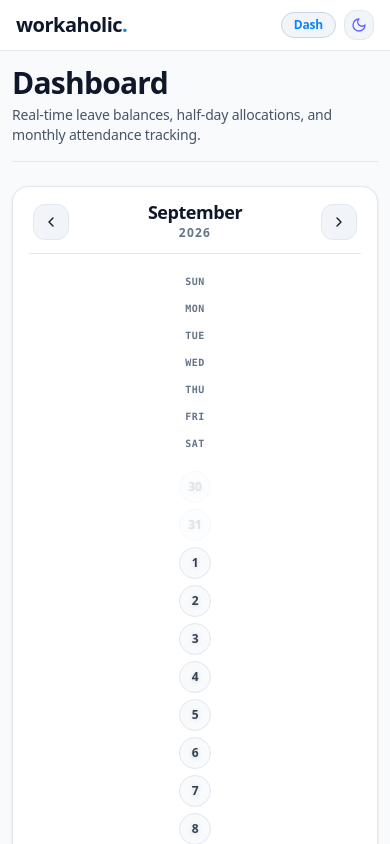
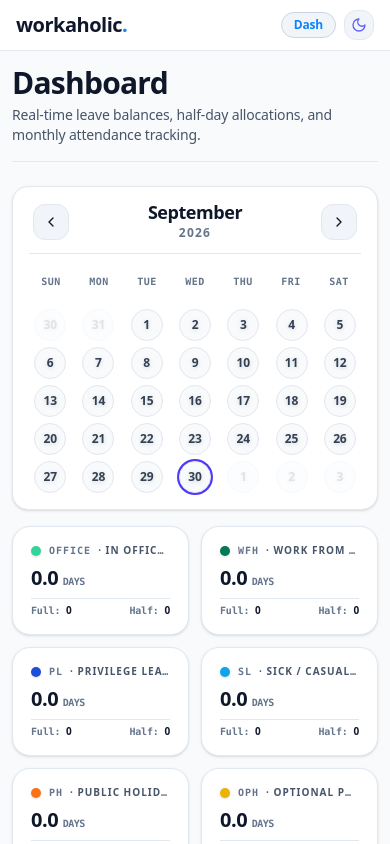
Before and after one commit to TaksheelSingh/workaholic, a React (Vite) app: page / in a window 390 px wide. Shown: the top 844 px of the page. Built offline with nearby package versions, Linux system fonts and the light colour scheme; no server answers.

Commit message:
fix(calendar): remove global grid 1-column override on mobile so calendar renders 7 columns properly

```diff
--- a/src/index.css
+++ b/src/index.css
@@ -108,9 +108,6 @@ aside.sidebar {
     width: 100%;
     padding: 14px 12px;
     background-color: var(--bg-app);
-  }
-  .grid {
-    grid-template-columns: 1fr !important;
   }
 }
 
```
